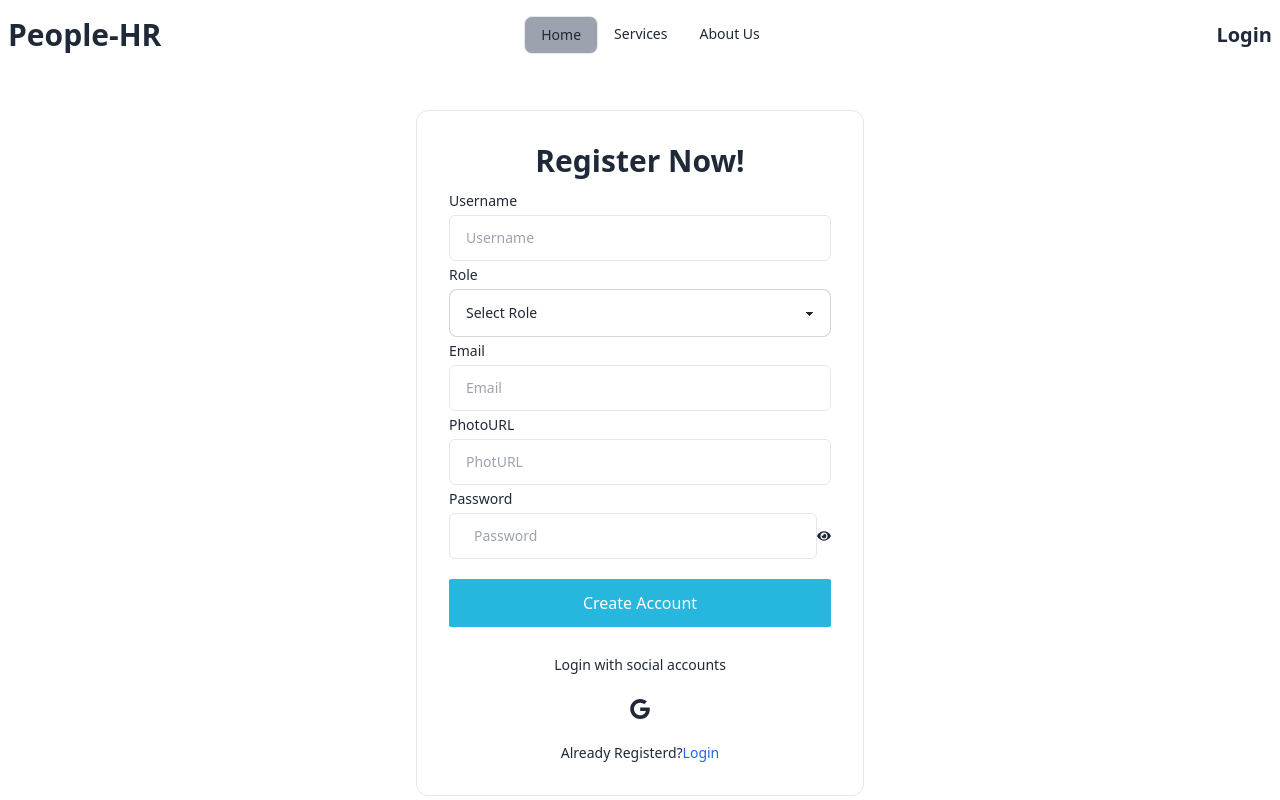
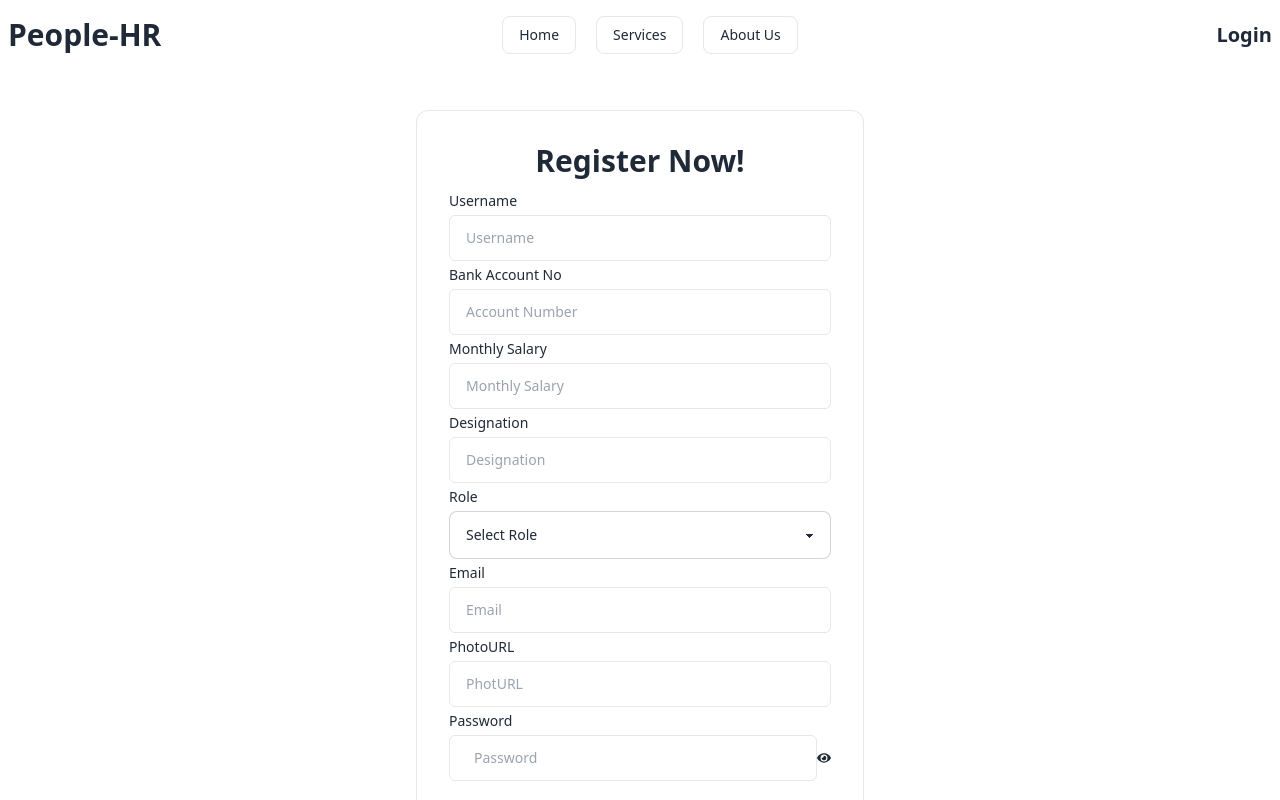
Before and after one commit to AkashAhmed007/Employee-Management-Client, a React (Vite) app: page /register in a window 1280 px wide. Shown: the top 800 px of the page. Built offline with nearby package versions, Linux system fonts and the light colour scheme; no server answers.

Commit message:
routes created under dashboard

```diff
--- a/src/Components/Navbar.jsx
+++ b/src/Components/Navbar.jsx
@@ -42,15 +42,15 @@ const Navbar = () => {
           People-HR
         </Link>
       </div>
-      <div className="navbar-center hidden lg:flex ml-5">
-        <ul className="menu menu-horizontal px-2">
-          <li className="bg-gray-400 border rounded-lg">
+      <div className="navbar-center hidden lg:flex gap-5 ml-5">
+        <ul className="menu menu-horizontal px-5">
+          <li className="border rounded-lg mr-5">
             <Link to="/">Home</Link>
           </li>
-          <li>
+          <li className="border rounded-lg">
             <Link to="/services">Services</Link>
           </li>
-          <li>
+          <li className="border rounded-lg ml-5">
             <Link to="/about-us">About Us</Link>
           </li>
         </ul>
--- /dev/null
+++ b/src/Dashboard/AllEmployee.jsx
@@ -0,0 +1,9 @@
+const AllEmployee = () => {
+    return (
+        <div>
+           <h1>All Employee List Here</h1>
+        </div>
+    );
+};
+
+export default AllEmployee;
--- a/src/Dashboard/Dashboard.jsx
+++ b/src/Dashboard/Dashboard.jsx
@@ -1,15 +1,35 @@
-import { SiGooglesheets } from "react-icons/si";
 import { NavLink, Outlet } from "react-router-dom";
 
 const Dashboard = () => {
     return (
         <>
         <div className="flex">
-            <div className="w-64 h-screen bg-gray-600">
-                <ul className="menu">
+            <div className="w-64 h-screen bg-indigo-400">
+                <ul className="menu flex flex-col gap-5 text-white text-xl font-bold">
 
                     <li>
-                    <SiGooglesheets className="text-black text-4xl w-6"/>   <NavLink to='/dashboard/worksheet'>Work-Sheet</NavLink>
+                      <NavLink to='/dashboard/worksheet'>Work-Sheet</NavLink>
+                    </li>
+                    <li>
+                      <NavLink to='/dashboard/payment-history'>Payment-History</NavLink>
+                    </li>
+                    <li>
+                      <NavLink to='/dashboard/employee-list'>Employee-List</NavLink>
+                    </li>
+                    <li>
+                      <NavLink to='/dashboard/progress'>Progress</NavLink>
+                    </li>
+                    <li>
+                      <NavLink to='/dashboard/all-employee'>All-Employee</NavLink>
+                    </li>
+                    <li>
+                      <NavLink to='/'>Home</NavLink>
+                    </li>
+                    <li>
+                      <NavLink to='/contact'>Contact-Us</NavLink>
+                    </li>
+                    <li>
+                      <NavLink to='/'>Logout</NavLink>
                     </li>
                 </ul>
 
--- /dev/null
+++ b/src/Dashboard/EmployeeList.jsx
@@ -0,0 +1,10 @@
+
+const EmployeeList = () => {
+    return (
+        <div>
+            <h1>Here is total Employee List</h1>
+        </div>
+    );
+};
+
+export default EmployeeList;
--- /dev/null
+++ b/src/Dashboard/PaymentHistory.jsx
@@ -0,0 +1,9 @@
+const PaymentHistory = () => {
+    return (
+        <div>
+           <h1>Here is your payment history</h1>
+        </div>
+    );
+};
+
+export default PaymentHistory;
--- /dev/null
+++ b/src/Dashboard/Progress.jsx
@@ -0,0 +1,9 @@
+const Progress = () => {
+    return (
+        <div>
+            <h1>Here your Working Progress</h1>
+        </div>
+    );
+};
+
+export default Progress;
--- a/src/Dashboard/WorkSheet.jsx
+++ b/src/Dashboard/WorkSheet.jsx
@@ -1,6 +1,6 @@
 const WorkSheet = () => {
     return (
-        <div className="my-20">
+        <div>
            <h1>This is Worksheet Route</h1>
         </div>
     );
--- a/src/Pages/Contact.jsx
+++ b/src/Pages/Contact.jsx
@@ -1,6 +1,6 @@
 const Contact = () => {
     return (
-        <div>
+        <div className="min-h-screen text-center">
             <h1>This is contact page</h1>
         </div>
     );
--- a/src/Pages/Register.jsx
+++ b/src/Pages/Register.jsx
@@ -32,8 +32,9 @@ const Register = () => {
   useEffect(() => {
     if (user) navigate(location?.state);
   },[]);
+
   const onSubmit = (data) => {
-    const { name, email, password, image, role } = data;
+    const { name, email, password, image, role,salary,account,designation } = data;
     if (password < 6) {
       setRegisterError("Password should be at least 6 characters or longer");
       return;
@@ -52,7 +53,7 @@ const Register = () => {
 
     createUser(email, password, name, image,role)
       .then(() => {
-        console.log(name, email, password, image, role )
+        console.log(name, email, password, image, role ,salary,account,designation)
         Swal.fire({
           title: "You have register successfully!",
           text: "Do you want to continue",
@@ -88,6 +89,50 @@ const Register = () => {
             {errors.username && (
               <span className="text-red-500">This field is required</span>
             )}
+            <label htmlFor="account" className="block dark:text-gray-600">
+              Bank Account No
+            </label>
+            <input
+              type="text"
+              name="account"
+              id="account"
+              placeholder="Account Number"
+              className="w-full px-4 py-3 border rounded-md dark:border-gray-300 dark:bg-gray-50 dark:text-gray-800 focus:dark:border-violet-600"
+              {...register("account", { required: true })}
+            />
+            {errors.username && (
+              <span className="text-red-500">This field is required</span>
+            )}
+            <label htmlFor="salary" className="block dark:text-gray-600">
+              Monthly Salary
+            </label>
+            <input
+              type="salary"
+              name="salary"
+              id="salary"
+              placeholder="Monthly Salary"
+              className="w-full px-4 py-3 border rounded-md dark:border-gray-300 dark:bg-gray-50 dark:text-gray-800 focus:dark:border-violet-600"
+              {...register("salary", { required: true })}
+            />
+            {errors.username && (
+              <span className="text-red-500">This field is required</span>
+            )}
+            <label htmlFor="designation" className="block dark:text-gray-600">
+            Designation
+            </label>
+            <input
+              type="designation"
+              name="designation"
+              id="designation"
+              placeholder="Designation"
+              className="w-full px-4 py-3 border rounded-md dark:border-gray-300 dark:bg-gray-50 dark:text-gray-800 focus:dark:border-violet-600"
+              {...register("designation", { required: true })}
+            />
+            {errors.username && (
+              <span className="text-red-500">This field is required</span>
+            )}
+
+
 
             <label htmlFor="role" className="block">
               Role
@@ -137,6 +182,7 @@ const Register = () => {
                   type={showPassword ? "text" : "password"}
                   name="password"
                   id="password"
+                  autoComplete="off"
                   placeholder="Password"
                   className="w-full px-6 py-3 border rounded-md dark:border-gray-300 dark:bg-gray-50 dark:text-gray-800 focus:dark:border-violet-600"
                 />
--- a/src/Pages/Services.jsx
+++ b/src/Pages/Services.jsx
@@ -1,6 +1,6 @@
 const Services = () => {
     return (
-        <div className="my-20 min-h-screen">
+        <div className="min-h-screen text-center">
             <h1>This is services</h1>
         </div>
     );
```
Also changed, not shown: src/main.jsx (+22 -1 lines).
